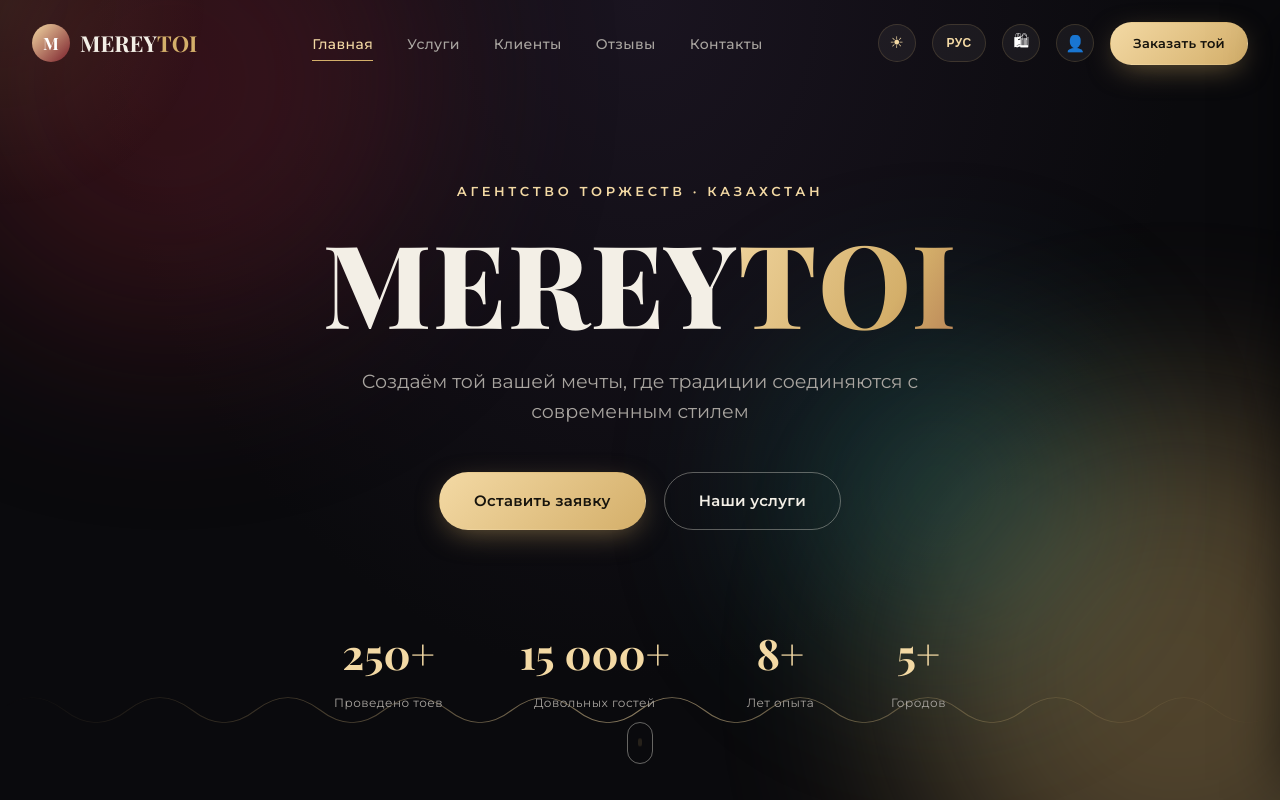
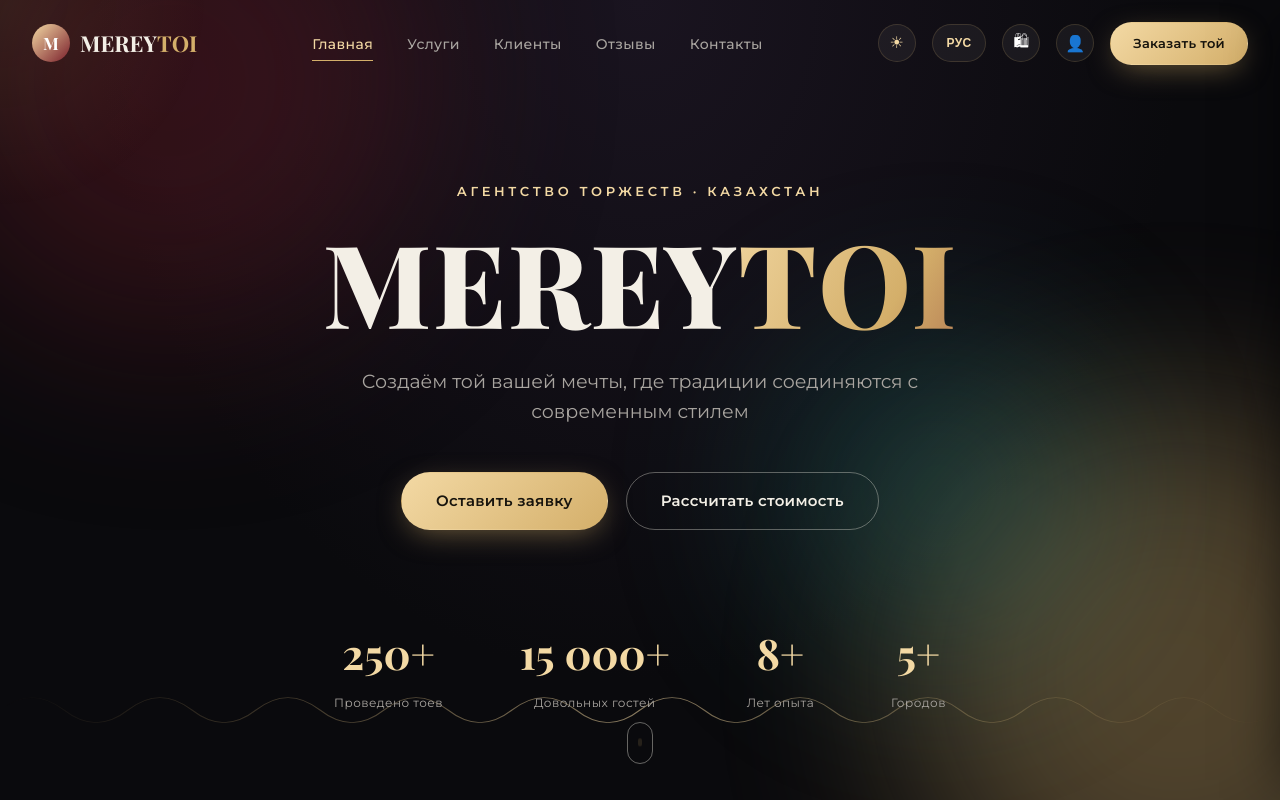
Before and after one commit to almukhanbetov/mereytoi, a Next.js app in the folder frontend/: page / in a window 1280 px wide. Shown: the top 800 px of the page. Built offline with nearby package versions, Linux system fonts and the light colour scheme; no server answers.

Commit message:
Rename hero services CTA

```diff
--- a/frontend/src/components/home/Hero.jsx
+++ b/frontend/src/components/home/Hero.jsx
@@ -86,7 +86,7 @@ export default function Hero({ statistics }) {
           <a href="#contacts" className="btn btn--gold">
             <T ru="Оставить заявку" kz="Өтінім қалдыру" />
           </a>
-          <Link href="/services" className="btn btn--outline"><T ru="Наши услуги" kz="Қызметтеріміз" /></Link>
+          <Link href="/services" className="btn btn--outline"><T ru="Рассчитать стоимость" kz="Құнын есептеу" /></Link>
         </Reveal>
 
         <Reveal className="hero__stats">
```
